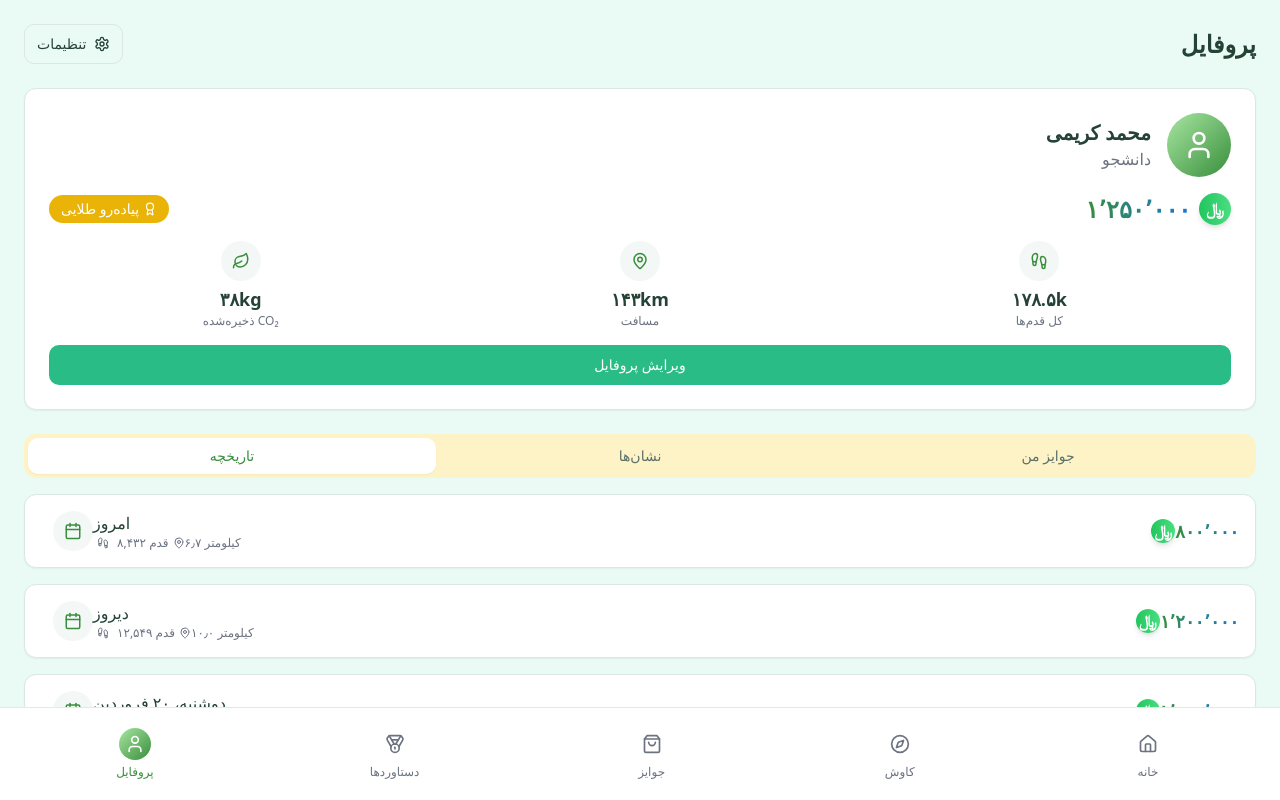
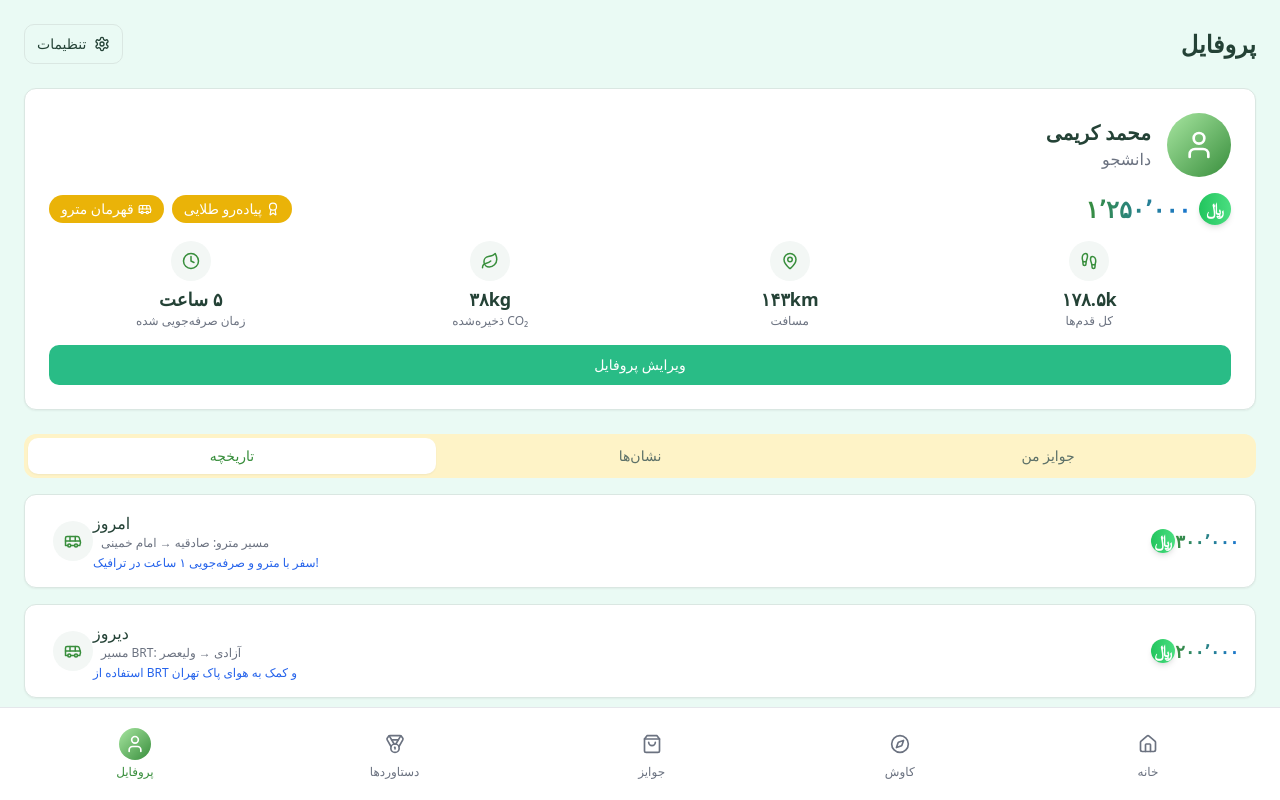
Before and after one commit to sotheso/SabzGam-main, a React (Vite) app: page /profile in a window 1280 px wide. Shown: the top 800 px of the page. Built offline with nearby package versions, Linux system fonts and the light colour scheme.

Commit message:
update profileView

```diff
--- a/src/pages/ProfilePage.tsx
+++ b/src/pages/ProfilePage.tsx
@@ -7,7 +7,7 @@ import { Card } from "@/components/ui/card";
 import { Tabs, TabsContent, TabsList, TabsTrigger } from "@/components/ui/tabs";
 import {
   Award, Calendar, Clock, Footprints, Leaf,
-  MapPin, Settings, User as UserIcon, BadgeCheck
+  MapPin, Settings, User as UserIcon, BadgeCheck, Bus
 } from "lucide-react";
 
 // Helper function to convert English numbers to Persian
@@ -44,13 +44,17 @@ export default function ProfilePage() {
 
           <div className="flex justify-between items-center mb-4">
             <PriceDisplay amount={coins} />
+            <div className="flex gap-2">
               <Badge icon={Award} label="پیاده‌رو طلایی" className="bg-yellow-500 text-white" />
+              <Badge icon={Bus} label="قهرمان مترو" className="bg-blue-500 text-white" />
+            </div>
           </div>
 
-          <div className="grid grid-cols-3 gap-4 mb-4">
+          <div className="grid grid-cols-4 gap-4 mb-4">
             <StatItem label="کل قدم‌ها" value={`${toPersianNumber('178.5')}k`} icon={Footprints} />
             <StatItem label="مسافت" value={`${toPersianNumber('143')}km`} icon={MapPin} />
             <StatItem label="CO₂ ذخیره‌شده" value={`${toPersianNumber('38')}kg`} icon={Leaf} />
+            <StatItem label="زمان صرفه‌جویی شده" value="۵ ساعت" icon={Clock} />
           </div>
 
           <Button className="w-full">ویرایش پروفایل</Button>
@@ -96,8 +100,14 @@ export default function ProfilePage() {
           </TabsContent>
 
           <TabsContent value="rewards" className="mt-4">
-            <Tabs defaultValue="food">
+            <Tabs defaultValue="transport">
               <TabsList className="w-full grid grid-cols-4 h-auto bg-amber-100 p-1 rounded-lg mb-4">
+                <TabsTrigger
+                  value="transport"
+                  className="py-2 data-[state=active]:bg-white data-[state=active]:text-sabzgaam-dark-green data-[state=active]:shadow-sm rounded-md transition-all"
+                >
+                  حمل و نقل
+                </TabsTrigger>
                 <TabsTrigger
                   value="food"
                   className="py-2 data-[state=active]:bg-white data-[state=active]:text-sabzgaam-dark-green data-[state=active]:shadow-sm rounded-md transition-all"
@@ -109,12 +119,6 @@ export default function ProfilePage() {
                   className="py-2 data-[state=active]:bg-white data-[state=active]:text-sabzgaam-dark-green data-[state=active]:shadow-sm rounded-md transition-all"
                 >
                   فروشگاه
-                </TabsTrigger>
-                <TabsTrigger
-                  value="transport"
-                  className="py-2 data-[state=active]:bg-white data-[state=active]:text-sabzgaam-dark-green data-[state=active]:shadow-sm rounded-md transition-all"
-                >
-                  حمل و نقل
                 </TabsTrigger>
                 <TabsTrigger
                   value="entertainment"
@@ -175,6 +179,8 @@ interface HistoryItemProps {
     steps: number;
     distance: string;
     coins: number;
+    transport?: boolean;
+    description?: string;
   };
 }
 
@@ -184,16 +190,29 @@ function HistoryItem({ item }: HistoryItemProps) {
       <div className="flex justify-between items-center">
         <div className="flex items-center">
           <div className="w-10 h-10 rounded-full bg-muted flex items-center justify-center ml-3">
+            {item.transport ? (
+              <Bus size={18} className="text-sabzgaam-dark-green" />
+            ) : (
               <Calendar size={18} className="text-sabzgaam-dark-green" />
+            )}
           </div>
           <div>
             <p className="font-medium">{item.date}</p>
+            {item.transport ? (
+              <div className="flex items-center text-xs text-gray-500">
+                <span className="ml-2">{item.distance}</span>
+              </div>
+            ) : (
               <div className="flex items-center text-xs text-gray-500">
                 <Footprints size={12} className="ml-1" />
                 <span className="ml-2">{toPersianNumber(item.steps.toLocaleString())} قدم</span>
                 <MapPin size={12} className="ml-1" />
                 <span>{item.distance}</span>
               </div>
+            )}
+            {item.transport && (
+              <div className="text-xs text-blue-600 mt-1">{item.description}</div>
+            )}
           </div>
         </div>
         <PriceDisplay amount={item.coins * 10000} size="sm" />
@@ -273,6 +292,24 @@ function RewardItem({ reward }: RewardItemProps) {
 }
 
 const historyItems = [
+  // Public transportation stories first
+  {
+    date: "امروز",
+    steps: 0,
+    distance: "مسیر مترو: صادقیه → امام خمینی",
+    coins: 30,
+    transport: true,
+    description: "سفر با مترو و صرفه‌جویی ۱ ساعت در ترافیک!"
+  },
+  {
+    date: "دیروز",
+    steps: 0,
+    distance: "مسیر BRT: آزادی → ولیعصر",
+    coins: 20,
+    transport: true,
+    description: "استفاده از BRT و کمک به هوای پاک تهران"
+  },
+  // Walking stories
   {
     date: "امروز",
     steps: 8432,
@@ -294,6 +331,26 @@ const historyItems = [
 ];
 
 const badges = [
+  // Public transportation badges first
+  {
+    title: "قهرمان مترو",
+    description: "۵ بار سفر با مترو در یک هفته",
+    icon: Bus,
+    unlocked: true,
+  },
+  {
+    title: "یار BRT",
+    description: "۳ بار استفاده از BRT در یک هفته",
+    icon: Bus,
+    unlocked: false,
+  },
+  {
+    title: "صرفه‌جویی در زمان",
+    description: "صرفه‌جویی ۳ ساعت با حمل و نقل عمومی",
+    icon: Clock,
+    unlocked: true,
+  },
+  // Existing badges
   {
     title: "اولین قدم",
     description: "تکمیل اولین پیاده‌روی",
@@ -321,6 +378,32 @@ const badges = [
 ];
 
 const myRewards = [
+  // Public transportation rewards first
+  {
+    title: "بلیط مترو",
+    vendor: "مترو تهران",
+    discount: "بلیط رایگان",
+    expiry: "۲۶ فروردین ۱۴۰۴",
+    code: "WC-M۷۳BC۹D۲",
+    used: false,
+  },
+  {
+    title: "تخفیف BRT",
+    vendor: "BRT تهران",
+    discount: "۵۰٪ تخفیف",
+    expiry: "۲۸ فروردین ۱۴۰۴",
+    code: "WC-B۴۵FG۹H۲J",
+    used: false,
+  },
+  {
+    title: "تخفیف تاکسی",
+    vendor: "تاکسی آنلاین",
+    discount: "۲۰٪ تخفیف",
+    expiry: "۳۰ فروردین ۱۴۰۴",
+    code: "WC-T۷۳BC۹D۲",
+    used: false,
+  },
+  // Existing rewards
   {
     title: "تخفیف قهوه",
     vendor: "کافه تهران",
```
Lines whose indentation alone changed are shown as unchanged.
